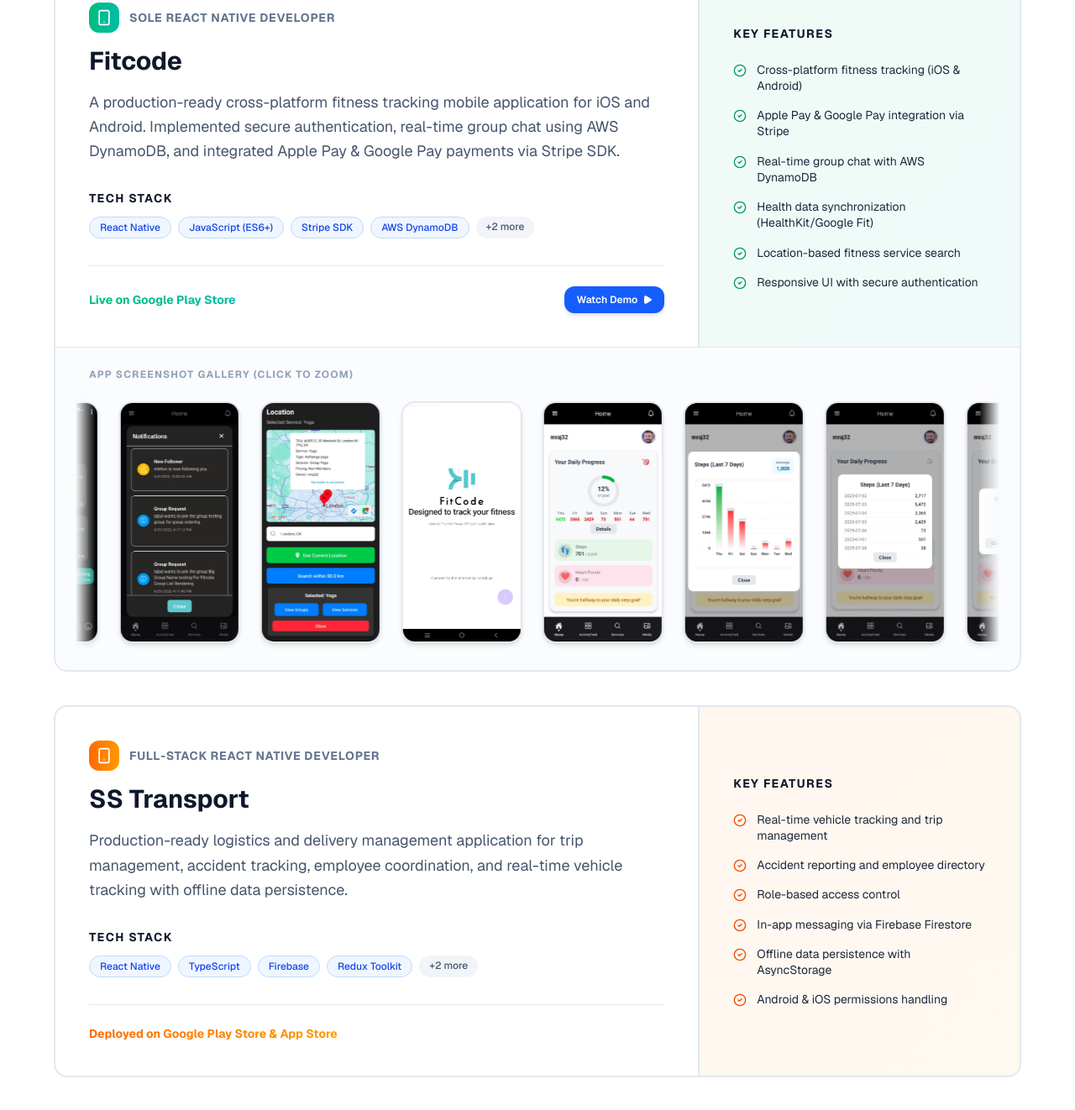
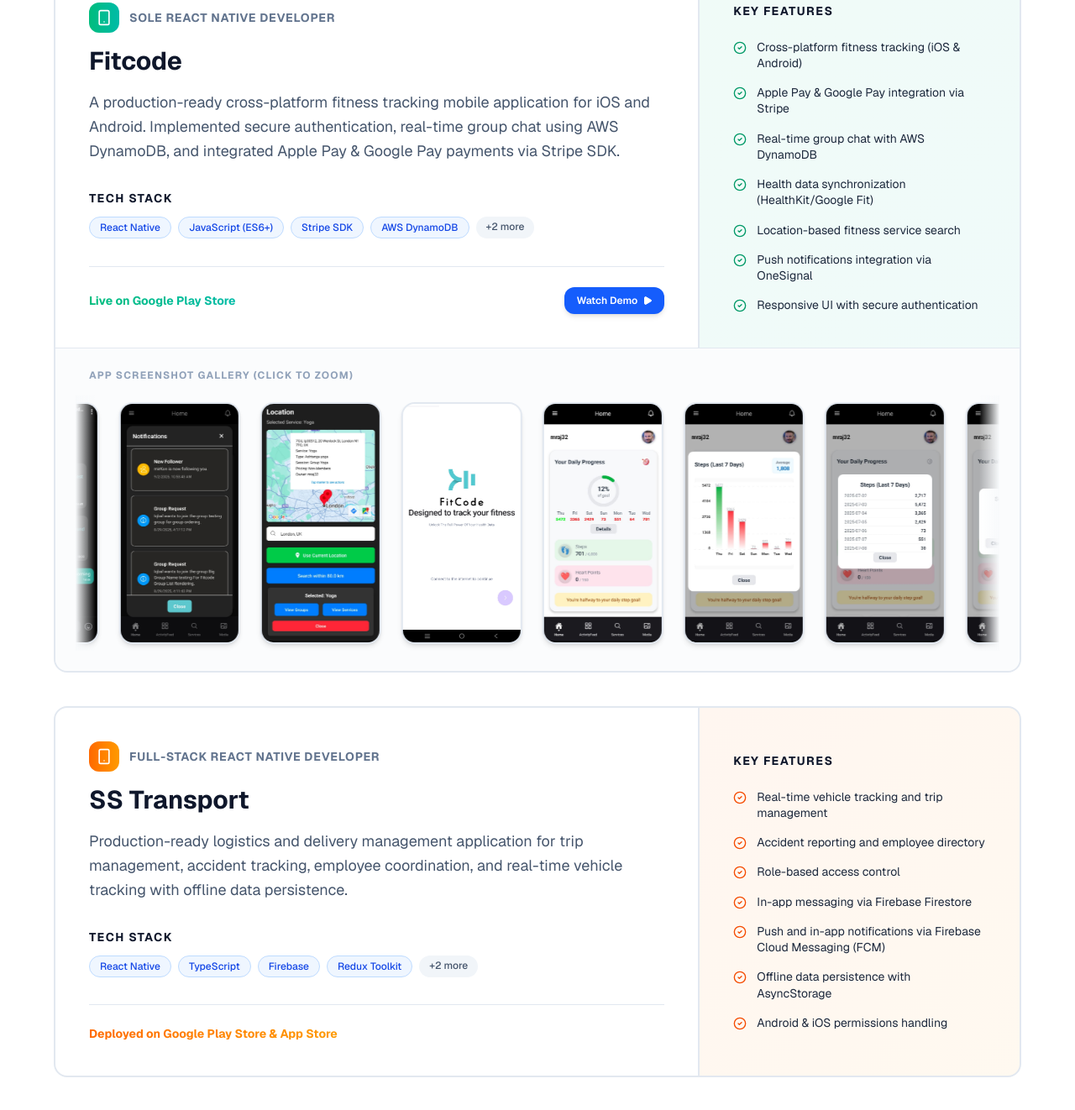
Before and after one commit to MirazRatul/Miraz_Portfolio, a Next.js app: page / in a window 1280 px wide. Shown: the part 5395-6717 px from the top of the page at 84% size. Built offline with nearby package versions, Linux system fonts and the light colour scheme.

Commit message:
feat: push notification info added in key features

```diff
--- a/components/projects-section.tsx
+++ b/components/projects-section.tsx
@@ -63,6 +63,7 @@
       "Real-time group chat with AWS DynamoDB",
       "Health data synchronization (HealthKit/Google Fit)",
       "Location-based fitness service search",
+      "Push notifications integration via OneSignal",
       "Responsive UI with secure authentication",
     ],
     status: "Live on Google Play Store",
@@ -103,6 +104,7 @@
       "Accident reporting and employee directory",
       "Role-based access control",
       "In-app messaging via Firebase Firestore",
+      "Push and in-app notifications via Firebase Cloud Messaging (FCM)",
       "Offline data persistence with AsyncStorage",
       "Android & iOS permissions handling",
     ],
```
